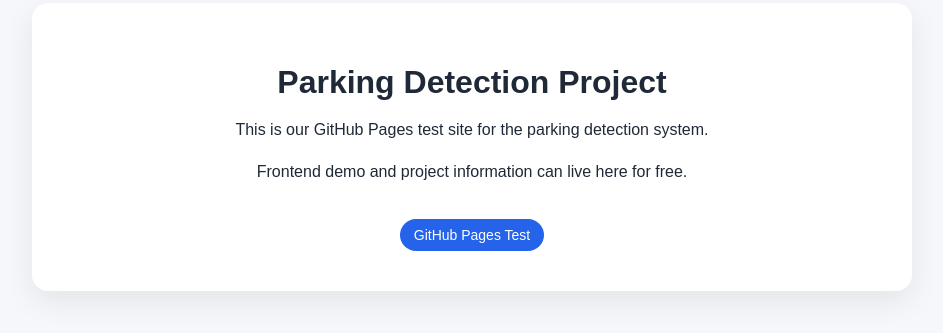
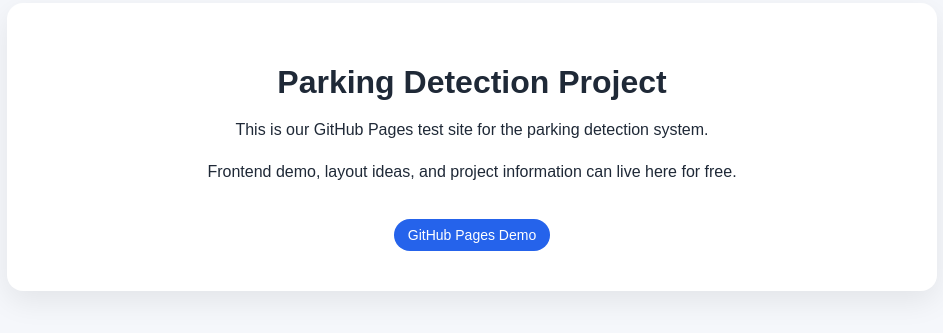
Before and after one commit to DawsonHWright/ParkingDetectionSoftware, a plain HTML site: page docs/index.html in a window 1280 px wide. Shown: the part 97-430 px from the top of the page, without its empty margins (168-1111 px from the left). Drawn offline with Linux system fonts and the light colour scheme.

Commit message:
Move GitHub Pages files to docs

```diff
--- a/githubPages/index.html
+++ b/docs/index.html
@@ -14,7 +14,7 @@
       text-align: center;
     }
     .card {
-      max-width: 800px;
+      max-width: 850px;
       margin: 60px auto;
       background: white;
       padding: 40px;
@@ -42,8 +42,8 @@
   <div class="card">
     <h1>Parking Detection Project</h1>
     <p>This is our GitHub Pages test site for the parking detection system.</p>
-    <p>Frontend demo and project information can live here for free.</p>
-    <div class="tag">GitHub Pages Test</div>
+    <p>Frontend demo, layout ideas, and project information can live here for free.</p>
+    <div class="tag">GitHub Pages Demo</div>
   </div>
 </body>
 </html>
```
